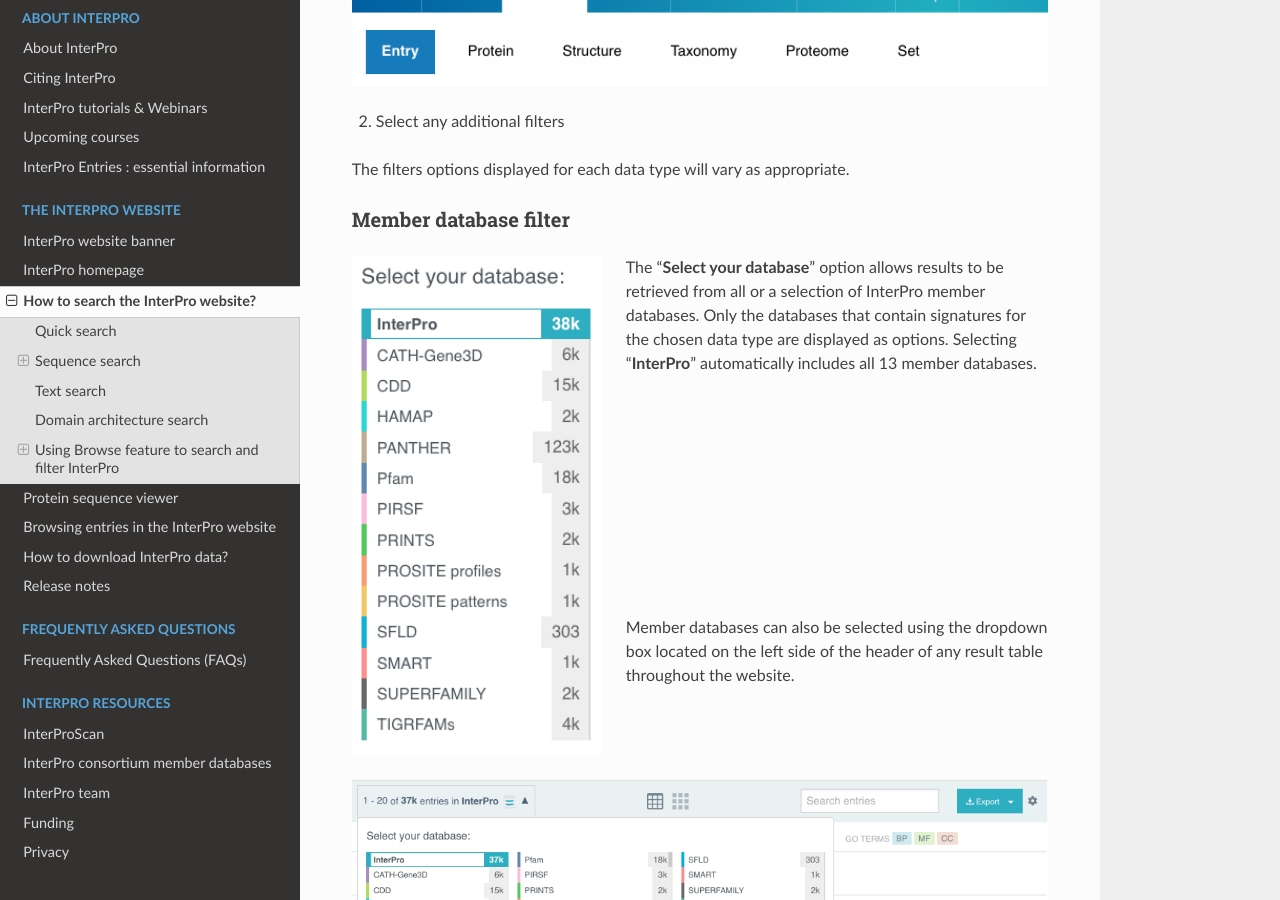
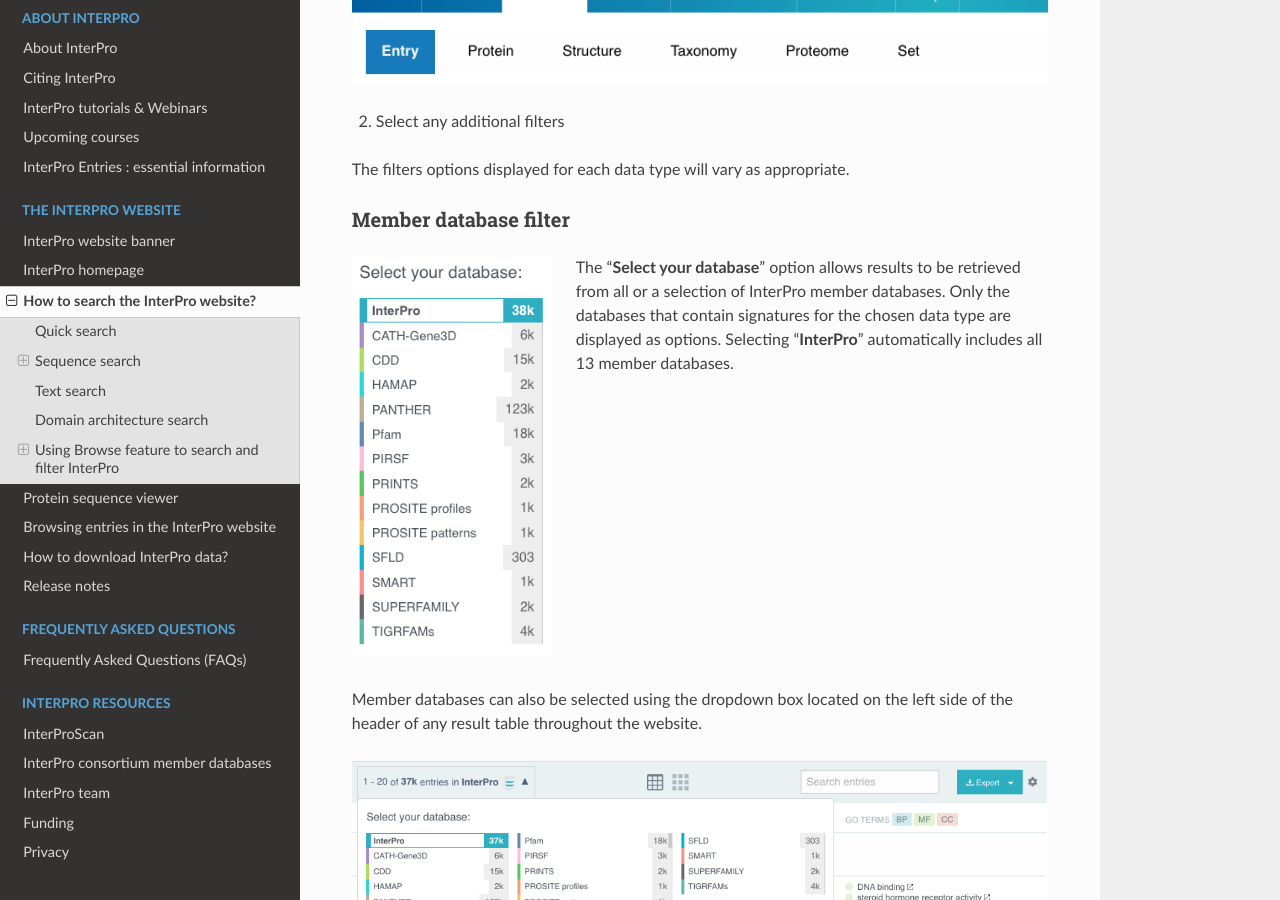
Before and after one commit to ProteinsWebTeam/interpro-docs, a Sphinx documentation site: the page built from docs/searchways.rst, in a window 1280 px wide and 900 px high, scrolled down 4939 px. Built offline with Sphinx 7.4.7 and the Read the Docs theme 2.0.0, drawn with Linux system fonts in a browser that asks for light colours.

Commit message:
correct indentation

```diff
--- a/docs/searchways.rst
+++ b/docs/searchways.rst
@@ -195,13 +195,16 @@
 
 .. figure:: images/browse/memberdb_filter.png
   :alt: Member database filter
-  :width: 250px
+  :width: 200px
   :align: left
 
 The "**Select your database**" option allows results to be retrieved from all or a selection of InterPro member
 databases. Only the databases that contain signatures for the chosen data type are displayed as options.
 Selecting "**InterPro**" automatically includes all 13 member databases.
 
+|
+|
+|
 |
 |
 |
```
